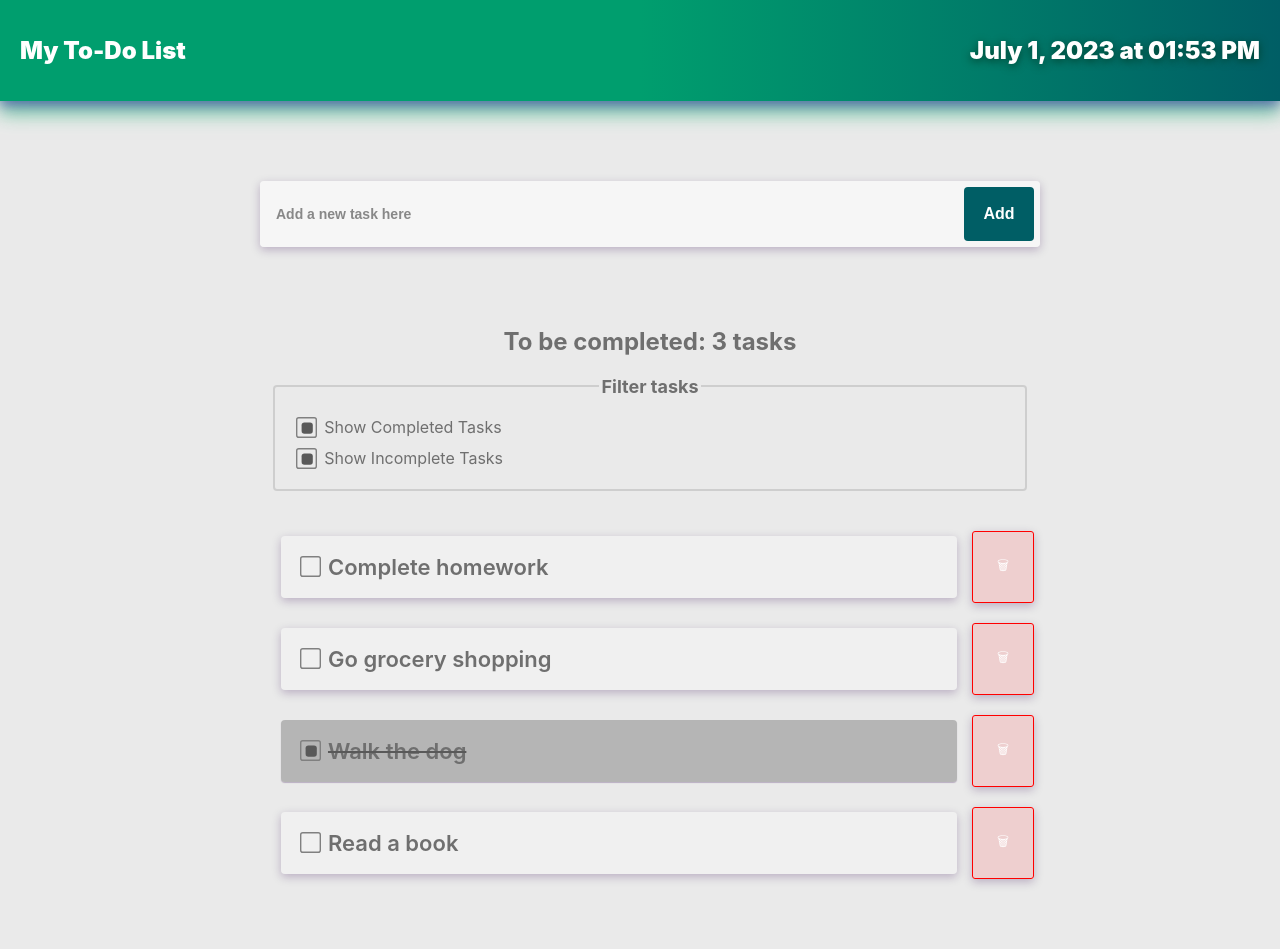
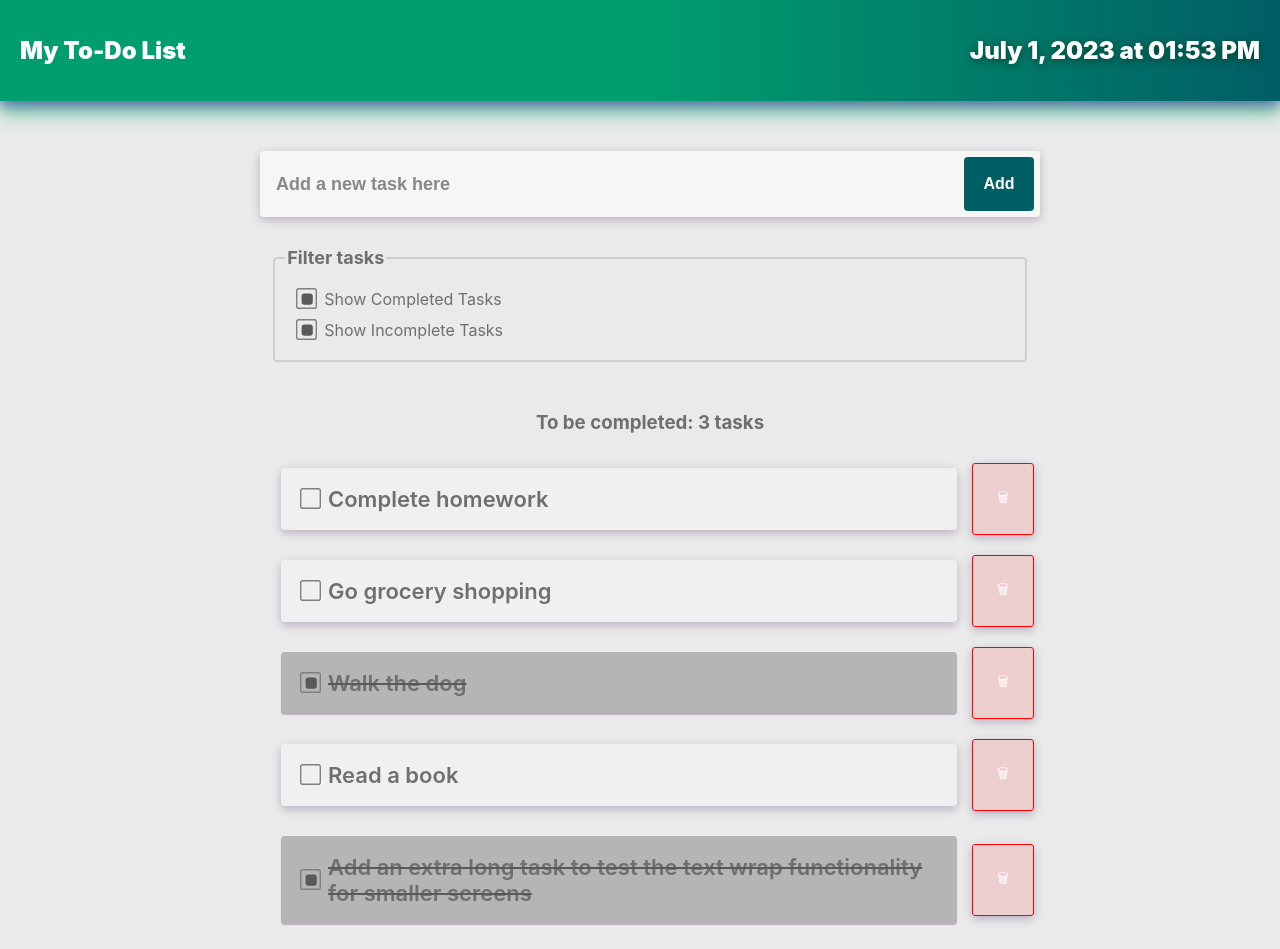
Before and after one commit to madgrv/todo-app, a React (Create React App) app: page / in a window 1280 px wide. Before the commit the page ends 899 px from the top, so only its background shows below. Built offline with nearby package versions, Linux system fonts and the light colour scheme.

Commit message:
Updated UI style

```diff
--- a/src/components/TodoContainer.js
+++ b/src/components/TodoContainer.js
@@ -27,6 +27,11 @@ const TodoContainer = () => {
         id: 4,
         title: 'Read a book',
         completed: false,
+      },
+      {
+        id: 5,
+        title: 'Add an extra long task to test the text wrap functionality for smaller screens',
+        completed: true,
       },
   ];
   sessionStorage.setItem('tasks', JSON.stringify(tasksData))
@@ -132,16 +137,16 @@ const TodoContainer = () => {
     <div className={styles.container}>
         {/* pass functionality to the Input component  */}
         <Input addTask={addTask} />
-        {remainingTasks() > 1 || remainingTasks() === 0 ?
-           <h2>To be completed: {remainingTasks()} tasks</h2>  :
-           <h2>To be completed: {remainingTasks()} task</h2>
-        }
         <TaskFilter
           showCompleted={showCompleted}
           showIncomplete={showIncomplete}
           onShowCompletedChange={handleShowCompletedChange}
           onShowIncompleteChange={handleShowIncompleteChange}
-        />
+          />
+          {remainingTasks() > 1 || remainingTasks() === 0 ?
+             <h3>To be completed: {remainingTasks()} tasks</h3>  :
+             <h3>To be completed: {remainingTasks()} task</h3>
+          }
         {/* <h2>Remaining tasks to be completed: {remainingTasks()}</h2> */}
         {filteredTasks.map((task) => (
              <TodoItem
--- a/src/styles/app.module.css
+++ b/src/styles/app.module.css
@@ -4,13 +4,8 @@ body {
 }
 
 .container {
-  /* background-color: rgba(0, 0, 0, 0.136); */
   display: flex;
   flex-direction: column;
   justify-content: center;
-  /* align-items: center; */
-  /* text-align: center; */
   margin: 0 auto;
-  /* max-width: 800px; */
-  /* padding: 20px; */
 }
--- a/src/styles/input.module.css
+++ b/src/styles/input.module.css
@@ -7,12 +7,12 @@
     border: none;
     border-radius: 4px;
     background-color: #ffffff98;
-    font-size: 19px;
+    font-size: 22px;
     color: #282828;
     width: 100%;
     max-width: 60vw;
-    margin-top: 50px;
-    margin-bottom: 60px;
+    margin-top: 20px;
+    margin-bottom: 30px;
     box-shadow: 0px 3px 10px rgba(46, 0, 79, 0.254);
   }
 
@@ -23,13 +23,14 @@
     margin-right: 10px;
     padding: 10px;
     color: #070707;
-    font-size: 16px;
+    font-size: 18px;
     font-weight: 600;
   }
 
+
   .input input::placeholder {
     color: #888;
-    font-size: 14px;
+    font-size: 18px;
   }
 
   .input button {
--- a/src/styles/taskFilter.module.css
+++ b/src/styles/taskFilter.module.css
@@ -16,11 +16,10 @@
     font-weight: bold;
     font-size: 18px;
     margin-bottom: 10px;
-    text-align: center;
+    text-align: left;
   }
 
   .switchGroup {
-    /* display: inline-block; */
     display: flex;
     flex-direction: row;
     flex-wrap: wrap;
--- a/src/styles/todo-container.module.css
+++ b/src/styles/todo-container.module.css
@@ -6,14 +6,12 @@
     justify-content: center;
     align-items: center;
     width: 100%;
-    /* background-color: #bdbdbd; */
     border-radius: 4px;
     padding: 10px;
     margin-top: 20px;
-    /* max-width: 800px; */
 }
 
-h2 {
+h3 {
     color: #6f6f6f;
 }
 
```
Also changed, not shown: 2 other files (tests, documents, lock files or other folders).
